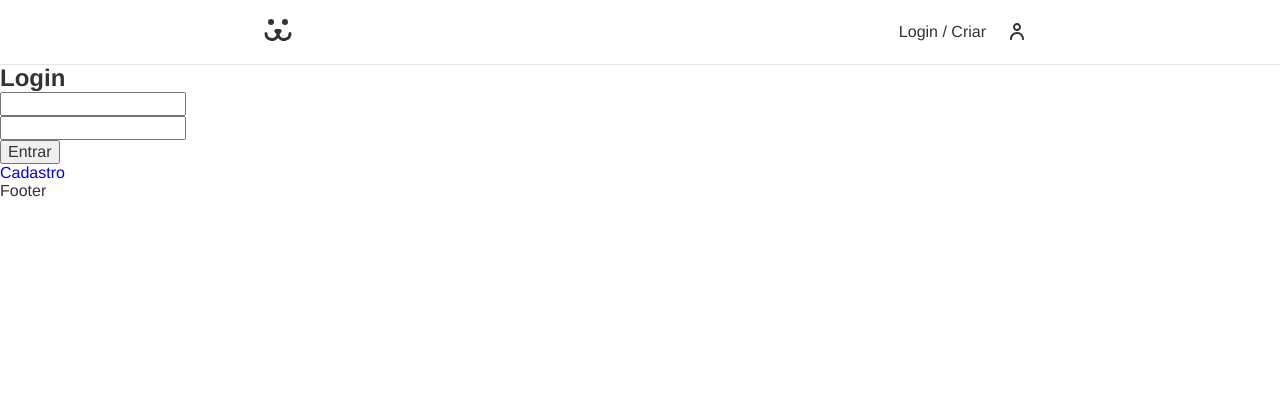
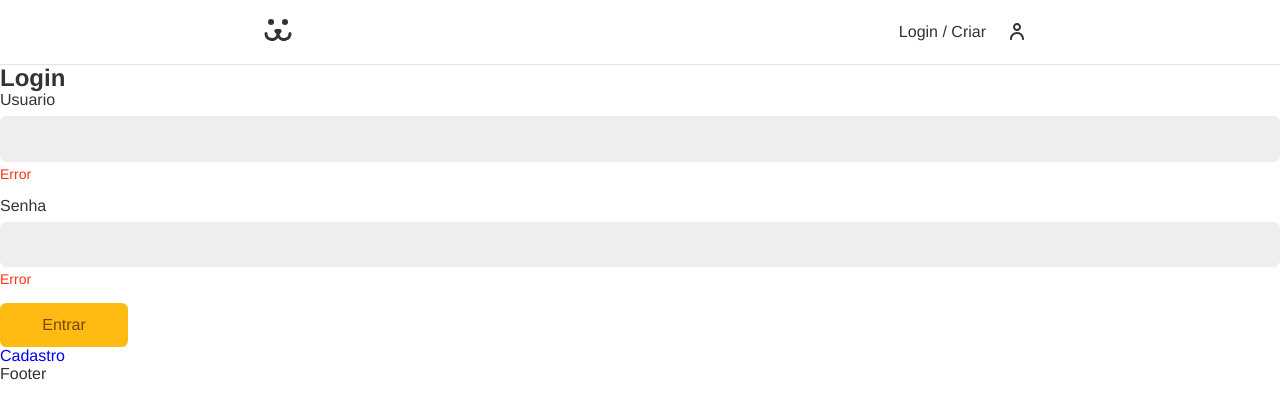
Before and after one commit to MacielDouglas/petsApp, a React (Vite) app: page /login in a window 1280 px wide. Shown: the top 418 px of the page. Built offline with nearby package versions, Linux system fonts and the light colour scheme; the HTML template or start-up script is replaced by a standard one.

Commit message:
Criado os botões, msg de erro e feito estilização

```diff
--- /dev/null
+++ b/src/Components/Forms/Button.jsx
@@ -0,0 +1,12 @@
+import React from 'react';
+import styles from './Button.module.css';
+
+const Button = ({ children, ...props }) => {
+  return (
+    <button {...props} className={styles.button}>
+      {children}
+    </button>
+  );
+};
+
+export default Button;
--- /dev/null
+++ b/src/Components/Forms/Button.module.css
@@ -0,0 +1,24 @@
+.button {
+  font-size: 1rem;
+  font-family: var(--type-first);
+  cursor: pointer;
+  border: none;
+  border-radius: .4rem;
+  background: #fb1;
+  color: #764701;
+  padding: .8rem 1.2rem;
+  box-sizing: border-box;
+  transition: 0.1s;
+  min-width: 8rem;
+}
+
+.button:hover,
+.button:focus {
+  outline: none;
+  box-shadow: 0 0 0 3px #fea, 0 0 0 4px #fb1;
+}
+
+.button:disabled {
+  opacity: 0.5;
+  cursor: wait;
+}
--- /dev/null
+++ b/src/Components/Forms/Input.jsx
@@ -0,0 +1,16 @@
+import React from 'react';
+import styles from './Input.module.css';
+
+const Input = ({ label, type, name }) => {
+  return (
+    <div className={styles.wrapper}>
+      <label htmlFor={name} className={styles.label}>
+        {label}
+      </label>
+      <input id={name} className={styles.input} type={type} />
+      <p className={styles.error}>Error</p>
+    </div>
+  );
+};
+
+export default Input;
--- /dev/null
+++ b/src/Components/Forms/Input.module.css
@@ -0,0 +1,35 @@
+.wrapper {
+  margin-bottom: 1rem;
+}
+
+.input {
+  border: 1px solid #eee;
+  display: block;
+  width: 100%;
+  font-size: 1rem;
+  padding: 0.8rem;
+  border-radius: 0.4rem;
+  background: #eee;
+  transition: .2s;
+}
+
+.input:focus,
+.input:hover {
+  outline: none;
+  border-color: #fb1;
+  background: white;
+  box-shadow: 0 0 0 3px #fea;
+}
+
+.label {
+  display: block;
+  font-size: 1rem;
+  line-height: 1;
+  padding-bottom: 0.5rem;
+}
+
+.error {
+  color: #f31;
+  font-size: .875rem;
+  margin-top: .25rem;
+}
--- a/src/Components/Login/LoginForm.jsx
+++ b/src/Components/Login/LoginForm.jsx
@@ -1,5 +1,7 @@
 import React from 'react';
 import { Link } from 'react-router-dom';
+import Input from '../Forms/Input';
+import Button from '../Forms/Button';
 
 const LoginForm = () => {
   const [username, setUsername] = React.useState('');
@@ -30,17 +32,9 @@
     <section>
       <h1>Login</h1>
       <form action="" onSubmit={handleSubmit}>
-        <input
-          type="text"
-          value={username}
-          onChange={({ target }) => setUsername(target.value)}
-        />
-        <input
-          type="password"
-          value={password}
-          onChange={({ target }) => setPassword(target.value)}
-        />
-        <button type="submit">Entrar</button>
+        <Input label="Usuario" type="text" name="username" />
+        <Input label="Senha" type="password" name="password" />
+        <Button>Entrar</Button>
       </form>
       <Link to="/login/criar">Cadastro</Link>
     </section>
```
